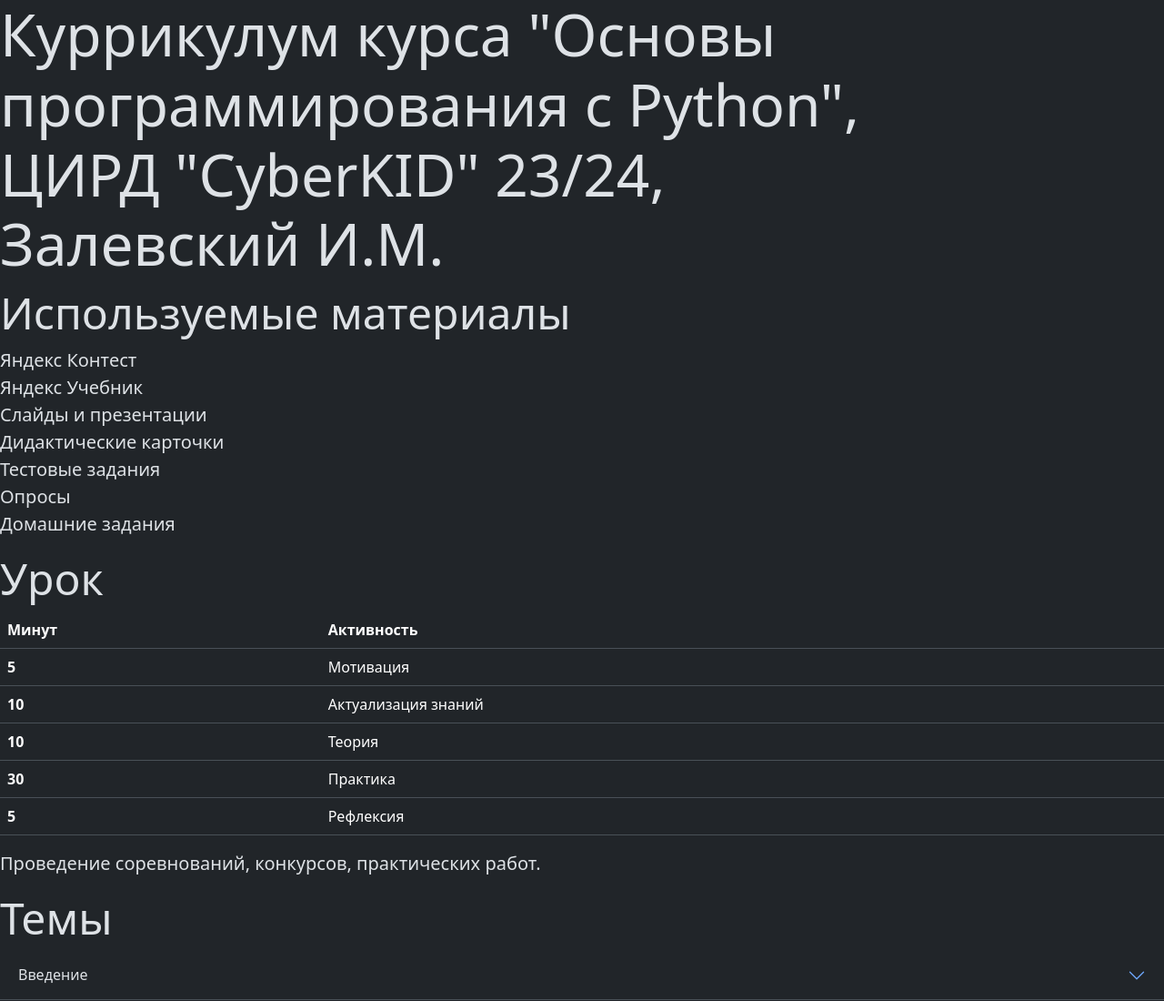
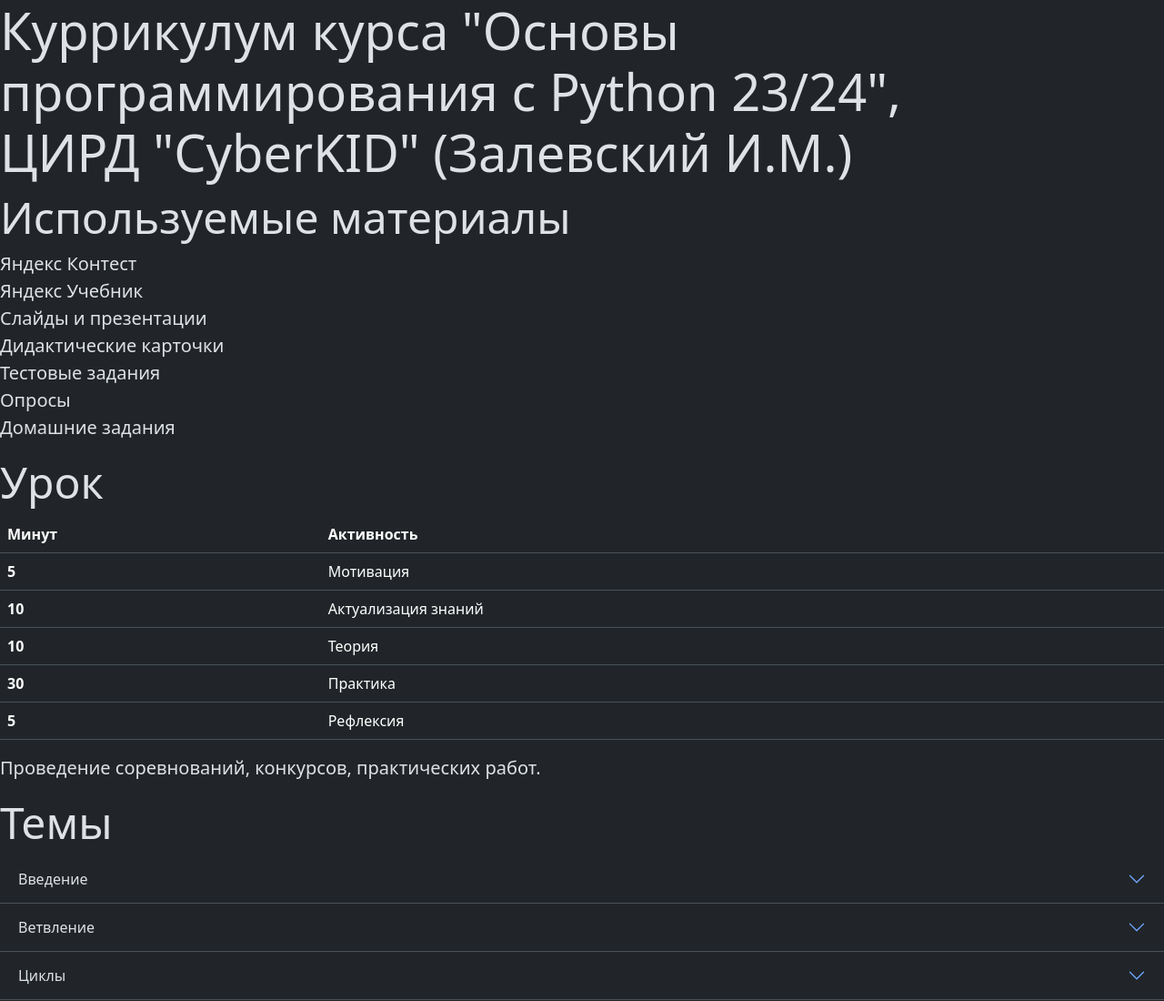
Before and after one commit to igor-zalevskii/igor-zalevskii.github.io, a plain HTML site: page python.html in a window 1280 px wide. Shown: the top 1100 px of the page at 91% size. Drawn offline with nearby package versions, Linux system fonts and the light colour scheme.

Commit message:
Update python.html

```diff
--- a/python.html
+++ b/python.html
@@ -8,7 +8,7 @@
           integrity="sha384-QWTKZyjpPEjISv5WaRU9OFeRpok6YctnYmDr5pNlyT2bRjXh0JMhjY6hW+ALEwIH" crossorigin="anonymous">
 </head>
 <body>
-<h1 class="display-3">Куррикулум курса "Основы программирования с Python",<br>ЦИРД "CyberKID" 23/24,<br>Залевский И.М.</h1>
+<h1 class="display-4">Куррикулум курса "Основы программирования с Python 23/24",<br>ЦИРД "CyberKID" (Залевский И.М.)</h1>
 <h2 class="display-5">Используемые материалы</h2>
 <p class="lead">
     Яндекс Контест<br>
```
